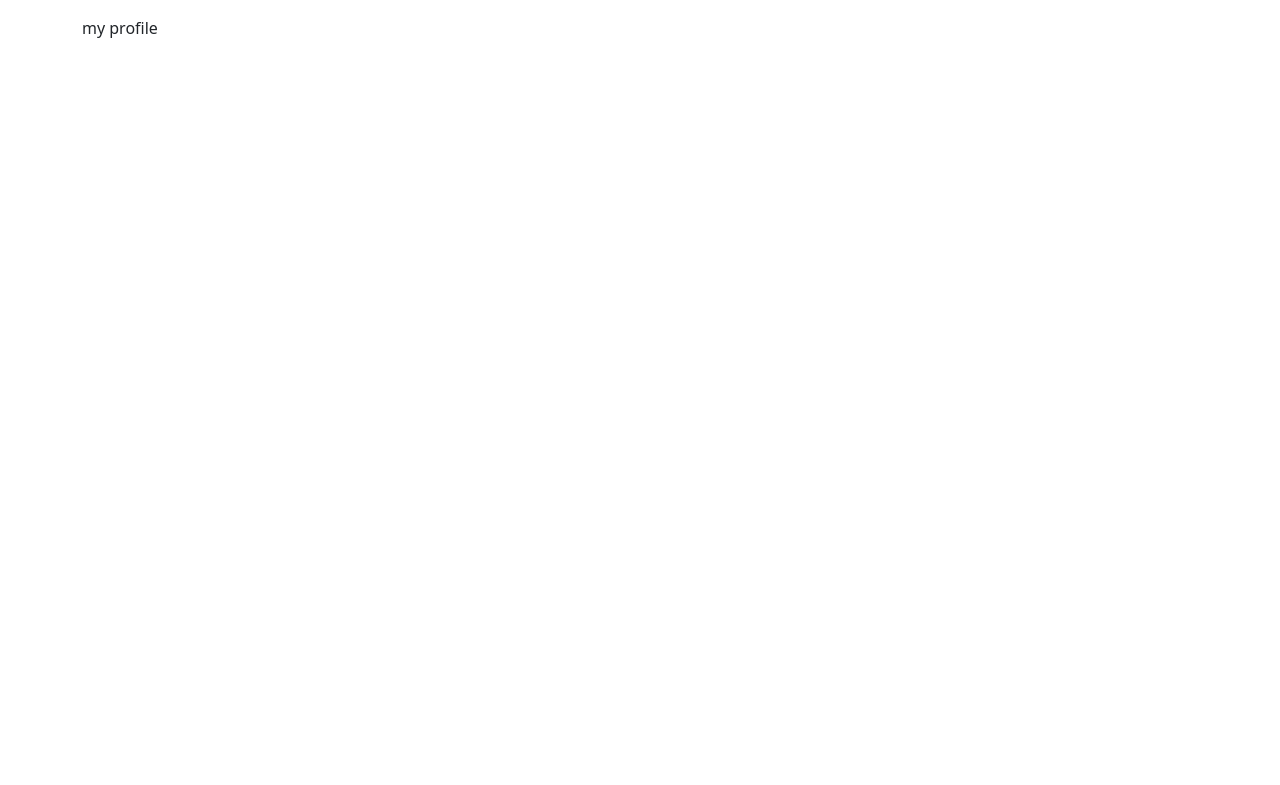
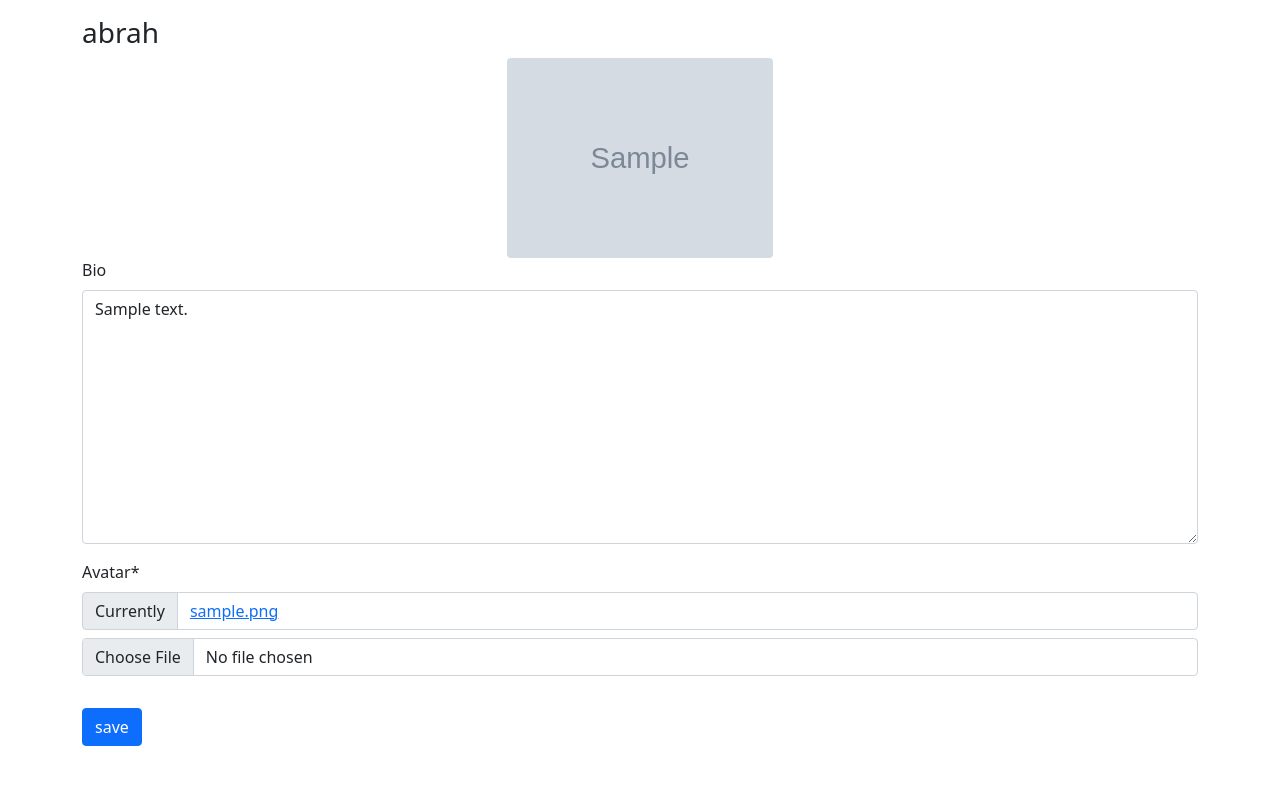
Before and after one commit to abraham-vijai/Django-Web-Application, a Django app: page /profiles/my/ in a window 1280 px wide. Before the commit the part shown is almost empty. Shown: the top 785 px of the page. Run offline with Django 5.2, Linux system fonts and the light colour scheme; a user stored in the database is signed in; data comes from the database, SQL or seed files in the repository; tables that the repository leaves empty hold one stand-in row (values such as "Sample post"); grey boxes marked "Sample" are stand-in pictures; parts of the project's set-up code (start-up, migrations or seed data) failed here and were passed over; some libraries are stand-ins or nearby versions.

Commit message:
Setup profile page

```diff
--- a/profiles/templates/profiles/main.html
+++ b/profiles/templates/profiles/main.html
@@ -1,5 +1,6 @@
 {% extends "base.html" %}
 {% load static %}
+{% load crispy_forms_tags %}
 
 {% block scripts %}
     <script src="{% static 'profiles/main.js' %}" defer></script>
@@ -10,5 +11,14 @@ my profile
 {% endblock title %}
 
 {% block content %}
-my profile
+    <div id="'alert-box"></div>
+    <h3>{{obj.user}}</h3>
+    <div class="text-center" id="avatar-box">
+        <img src="{{obj.avatar.url}}" class="rounded" height="200px" width="auto" alt="{{obj.user.username}}">
+    </div>
+    <form id="profile-form">
+        {% csrf_token %}
+        {{form|crispy}}
+        <button type="submit" class="btn btn-primary mt-3">save</button>
+    </form>
 {% endblock content %}
```
